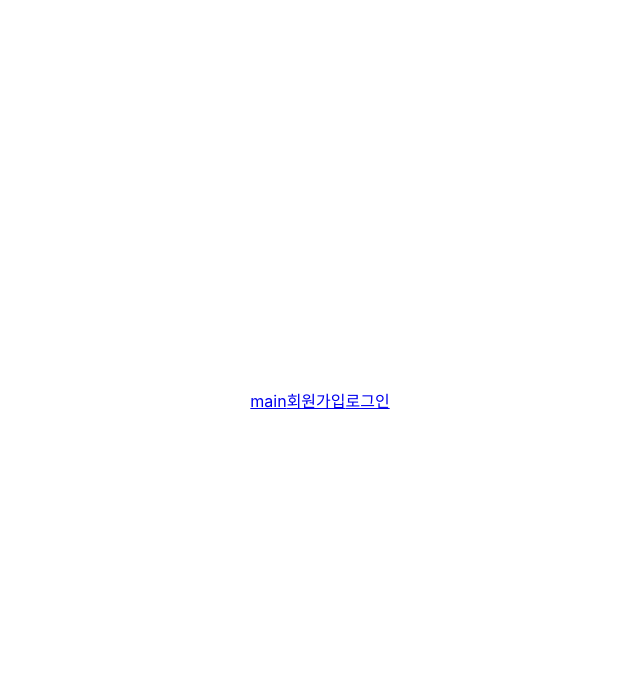
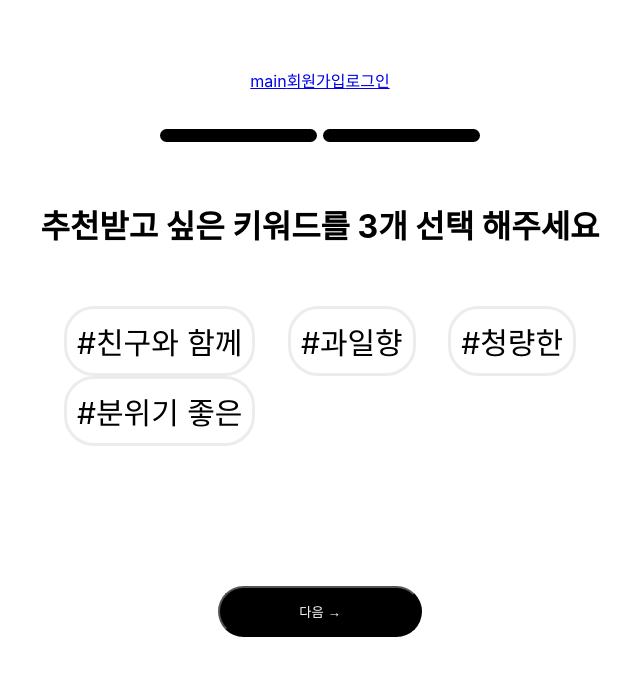
Before and after one commit to EC22-TeamMARA/MARA-FrontEnd, a React (Create React App) app in the folder mara/: page /sign_up/page3 in a window 1280 px wide. Before the commit this address had no page. Shown: the top 676 px of the page, without its empty margins (320-960 px from the left). Built offline with nearby package versions, Linux system fonts and the light colour scheme.

Commit message:
[FEAT] sign_up page3(select tag)

```diff
--- a/mara/src/App.js
+++ b/mara/src/App.js
@@ -4,6 +4,7 @@ import SignUp from "./commons/components/sign_up/sign_up"
 import Menu from "./commons/components/menu"
 import Main from "./commons/components/main"
 import SelectMe from "./commons/components/sign_up/select_me"
+import SelectTag from "./commons/components/sign_up/select_tag"
 
 function App() {
   return (
@@ -16,6 +17,7 @@ function App() {
           <Route path="/" element={<Main/>}></Route>
           <Route path="/sign_up" element={<SignUp/>}></Route>
           <Route path="/sign_up/page2" element={<SelectMe/>}></Route>
+          <Route path="/sign_up/page3" element={<SelectTag/>}></Route>
         </Routes>
       </BrowserRouter>
     </div>
--- /dev/null
+++ b/mara/src/assets/css/select_tag.css
@@ -0,0 +1,55 @@
+#tag{
+    width: 80vw;
+    height: 80vh;
+    display: flex;
+    flex-direction: column;
+    justify-items: center;
+    align-items: center;
+    justify-content:space-evenly;
+}
+
+tags{
+    display: flex;
+    flex-direction: row;
+    flex-wrap: wrap;
+    justify-content: space-between;
+    justify-items: center;
+    width: 50%;
+    overflow: auto;
+    align-items: center;
+}
+
+tag{
+    display: flex;
+    border: solid 3px;
+    border-color: #ECECEC;
+    border-radius: 30px;
+    padding: 10px;
+    font-size: 30px;
+}
+
+button{
+    background-color: black;
+    color: white;
+    width: 20%;
+    height: 8%;
+    border-radius: 40px;
+    align-self: center;
+    margin-top: 10%;
+}
+
+#square{
+    background-color: black;
+    width: 49%;
+    height: 100%;
+    border-radius: 40px;
+}
+
+
+#level{
+    display: flex;
+    width: 25vw;
+    height: 2%;
+    flex-direction: row;
+    justify-content: space-between;
+}
--- /dev/null
+++ b/mara/src/commons/components/sign_up/select_tag.js
@@ -0,0 +1,28 @@
+import list from '../../data/tag'
+import '../../../assets/css/select_tag.css'
+import {Link} from "react-router-dom"
+
+function select_me(){
+    return(
+        <div id="tag">
+            <div id="level">
+                <div id="square"></div>
+                <div id="square"></div>
+            </div>
+
+            <h1>추천받고 싶은 키워드를 3개 선택 해주세요</h1>
+            <tags>
+            {
+                list.map((Item)=>{
+                var {id, tag}=Item;
+                return(
+                    <tag id={id}>{tag}</tag>
+                );
+            })}
+            </tags>
+            <button><Link style={{textDecoration: 'none', color: 'white'}} to="/sign_up/page4">다음 → </Link></button><br/>
+        </div>
+    );
+}
+
+export default select_me;
--- /dev/null
+++ b/mara/src/commons/data/tag.js
@@ -0,0 +1,20 @@
+const tag_list=[
+    {
+        id: 1,
+        tag: "#친구와 함께"
+    },
+    {
+        id: 2,
+        tag: "#과일향"
+    },
+    {
+        id: 3,
+        tag: "#청량한"
+    },
+    {
+        id: 4,
+        tag: "#분위기 좋은"
+    },
+]
+
+export default tag_list;
```
